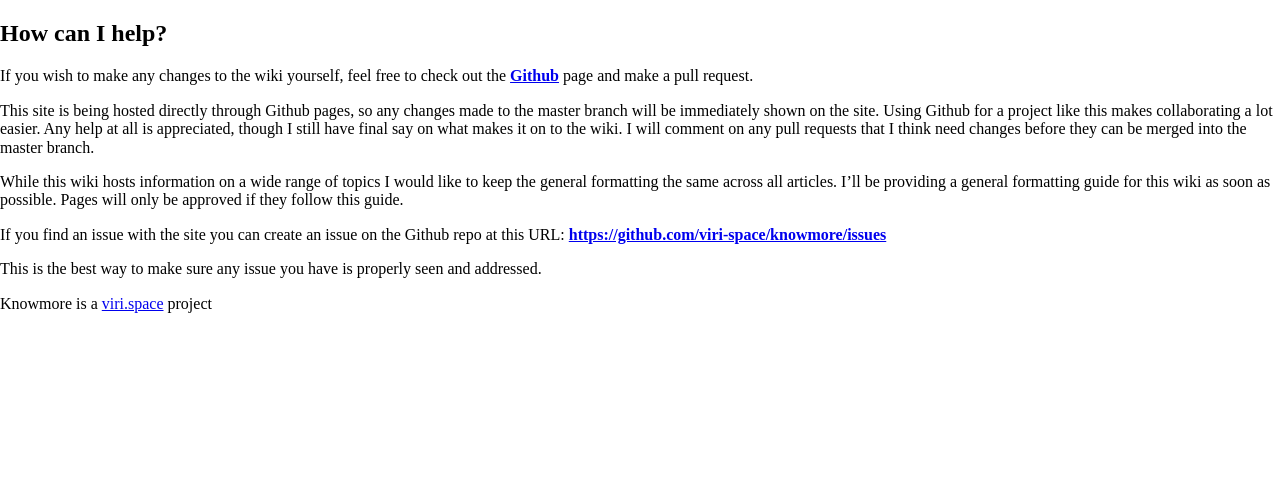
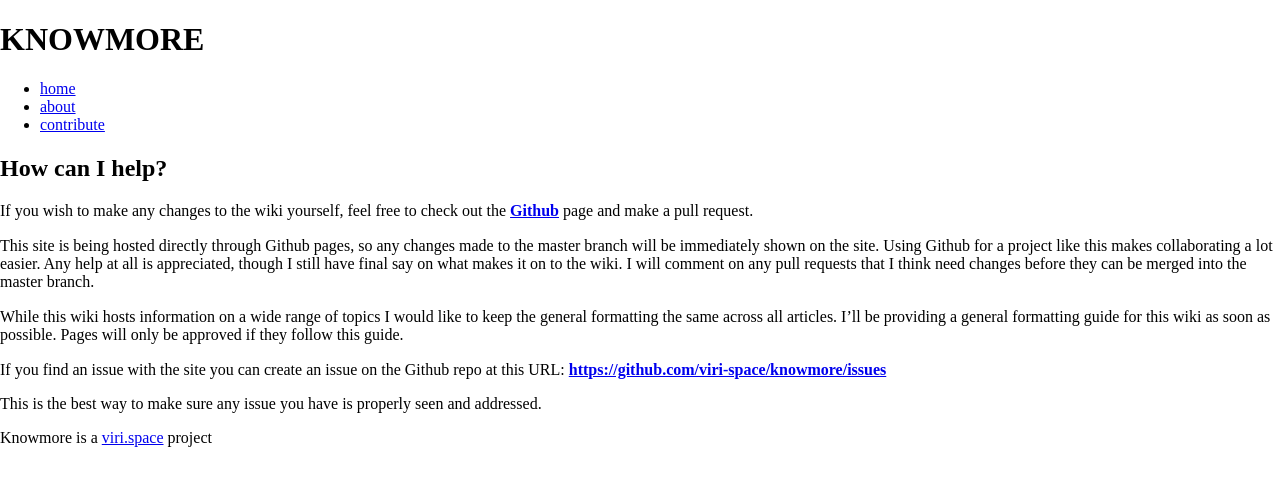
Before and after one commit to vuwnu/knowmore, a Jekyll site: the page built from contribute.md, in a window 1280 px wide. Shown: the top 486 px of the page. Built offline with Jekyll 4.4.1, drawn with Linux system fonts in a browser that asks for light colours.

Commit message:
fixed navbar

```diff
--- a/_includes/nav.html
+++ b/_includes/nav.html
@@ -1,4 +1,8 @@
-{%- assign page_paths = site.header_pages | default: default_paths -%}
+{%- assign page_paths = site.nav_pages | default: default_paths -%}
+<header>
+  <h1>KNOWMORE</h1>
+</header>
+
 <nav>
   <ul>
     {%- for path in page_paths -%}
```
